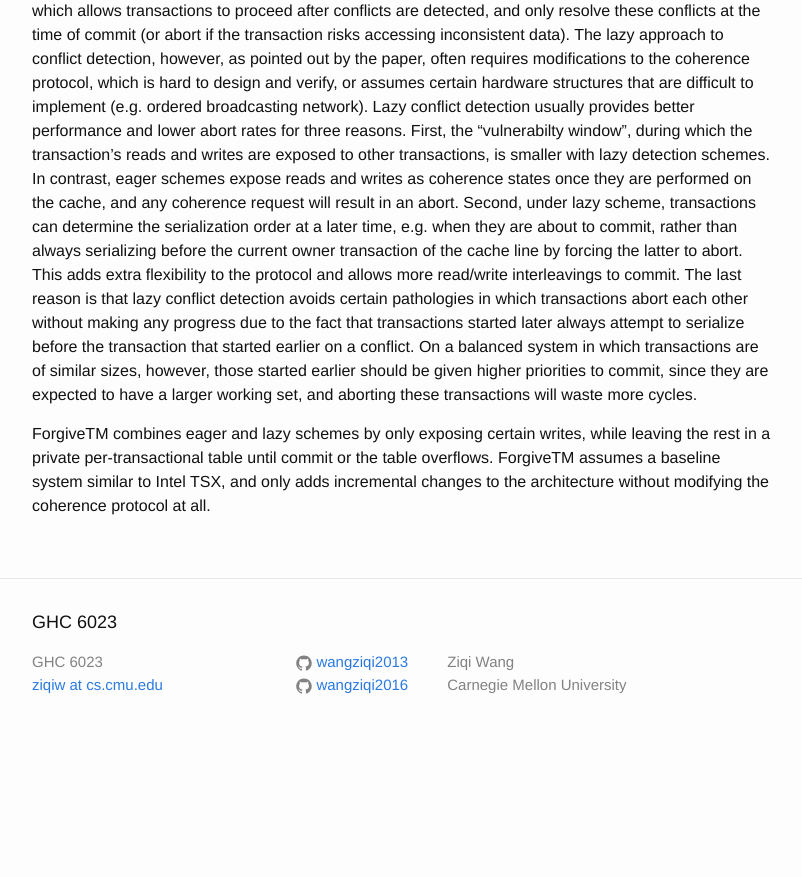
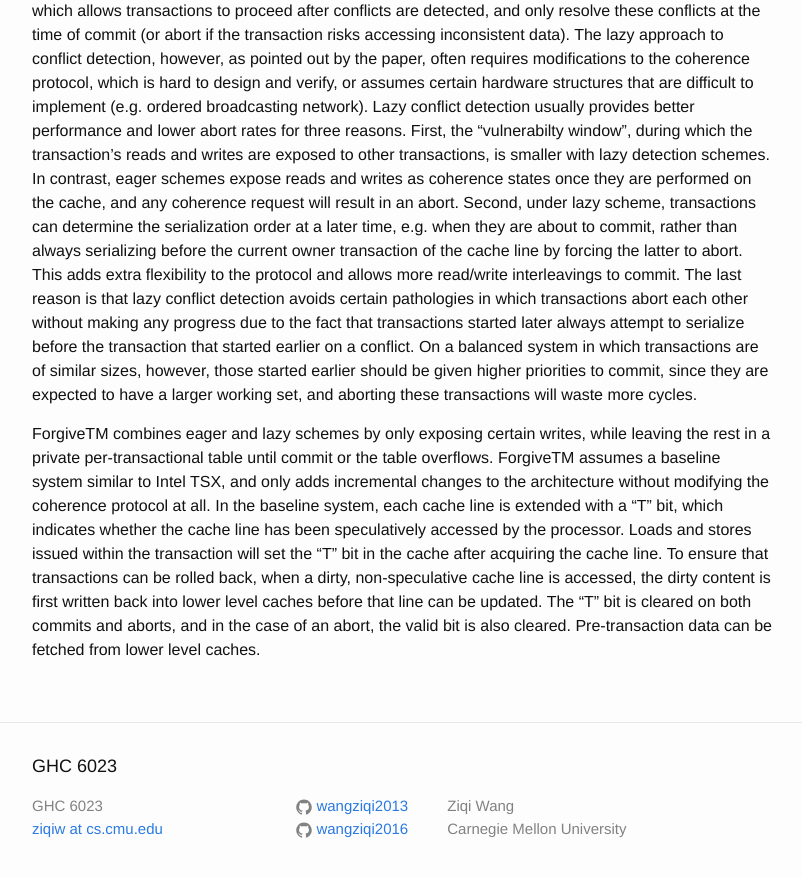
Before and after one commit to wangziqi2013/wangziqi2013.github.io, a Jekyll site: the page built from _posts/2019-09-27-forgivetm.markdown, in a window 1280 px wide and 900 px high, scrolled down 799 px. Shown: the top 877 px of the window, without its empty margins (238-1040 px from the left). Built offline with Jekyll 4.4.1, drawn with Linux system fonts in a browser that asks for light colours; before the commit the page ends 1555 px from its top, so only the background shows below that.

Commit message:
Finish base line

```diff
--- a/_posts/2019-09-27-forgivetm.markdown
+++ b/_posts/2019-09-27-forgivetm.markdown
@@ -40,4 +40,9 @@ have a larger working set, and aborting these transactions will waste more cycle
 
 ForgiveTM combines eager and lazy schemes by only exposing certain writes, while leaving the rest in a private per-transactional
 table until commit or the table overflows. ForgiveTM assumes a baseline system similar to Intel TSX, and only adds incremental
-changes to the architecture without modifying the coherence protocol at all.
+changes to the architecture without modifying the coherence protocol at all. In the baseline system, each cache line is
+extended with a "T" bit, which indicates whether the cache line has been speculatively accessed by the processor. Loads
+and stores issued within the transaction will set the "T" bit in the cache after acquiring the cache line. To ensure that
+transactions can be rolled back, when a dirty, non-speculative cache line is accessed, the dirty content is first written
+back into lower level caches before that line can be updated. The "T" bit is cleared on both commits and aborts, and in
+the case of an abort, the valid bit is also cleared. Pre-transaction data can be fetched from lower level caches.
```
